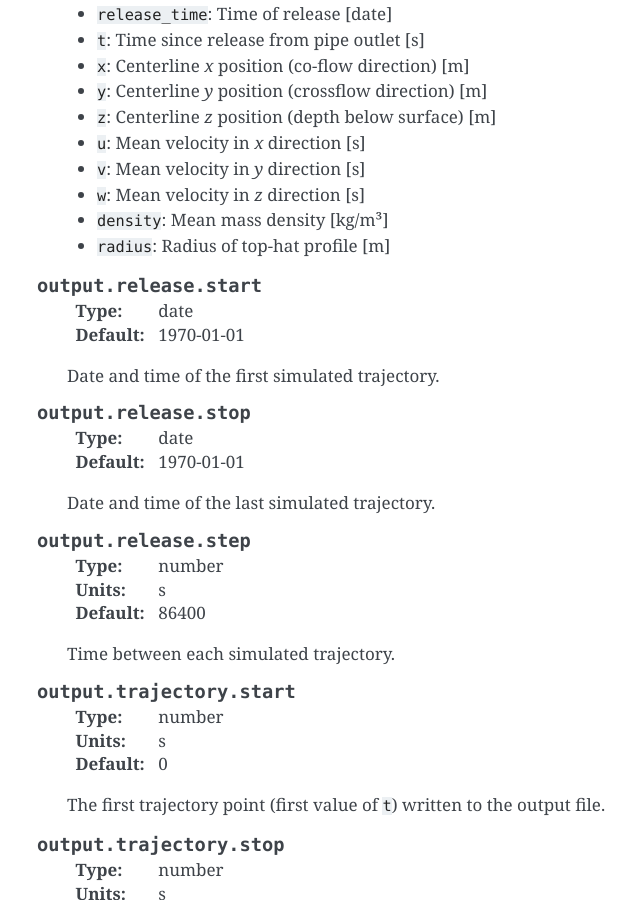
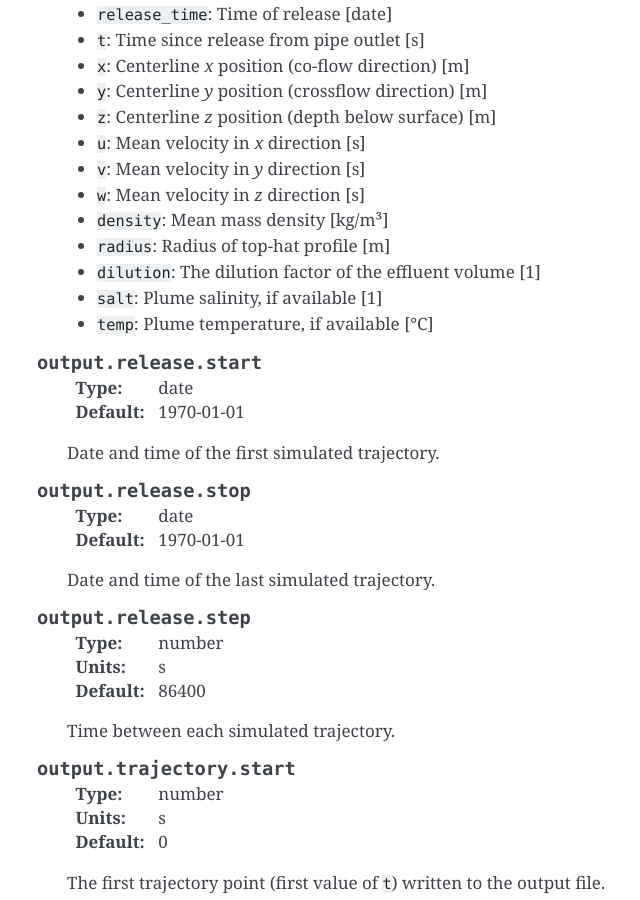
Before and after one commit to pnsaevik/effluent, a Sphinx documentation site: the page built from docs/source/config/output.rst, in a window 1280 px wide and 900 px high, scrolled down 583 px. Shown: the whole window, without its empty margins (383-1023 px from the left). Built offline with Sphinx 7.4.7, drawn with Linux system fonts in a browser that asks for light colours; pages that are not in the unit, such as notebooks, are missing from menus; the version number could not be read and is left out.

Commit message:
Update documentation

```diff
--- a/docs/source/config/output.rst
+++ b/docs/source/config/output.rst
@@ -36,6 +36,9 @@ can be used to limit the number of variables written.
     * ``w``: Mean velocity in *z* direction [s]
     * ``density``: Mean mass density [kg/m³]
     * ``radius``: Radius of top-hat profile [m]
+    * ``dilution``: The dilution factor of the effluent volume [1]
+    * ``salt``: Plume salinity, if available [1]
+    * ``temp``: Plume temperature, if available [°C]
 
 .. confval:: output.release.start
 
```
